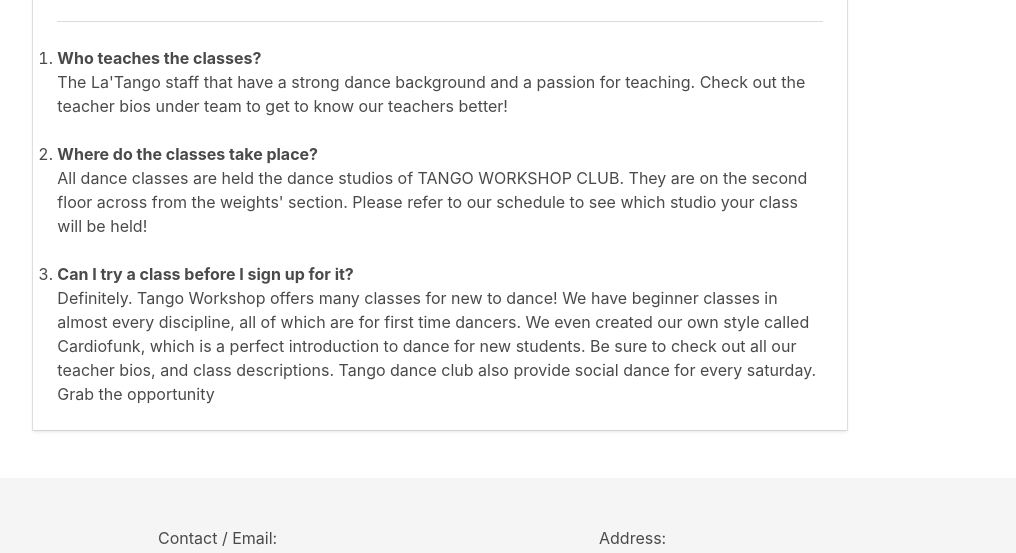
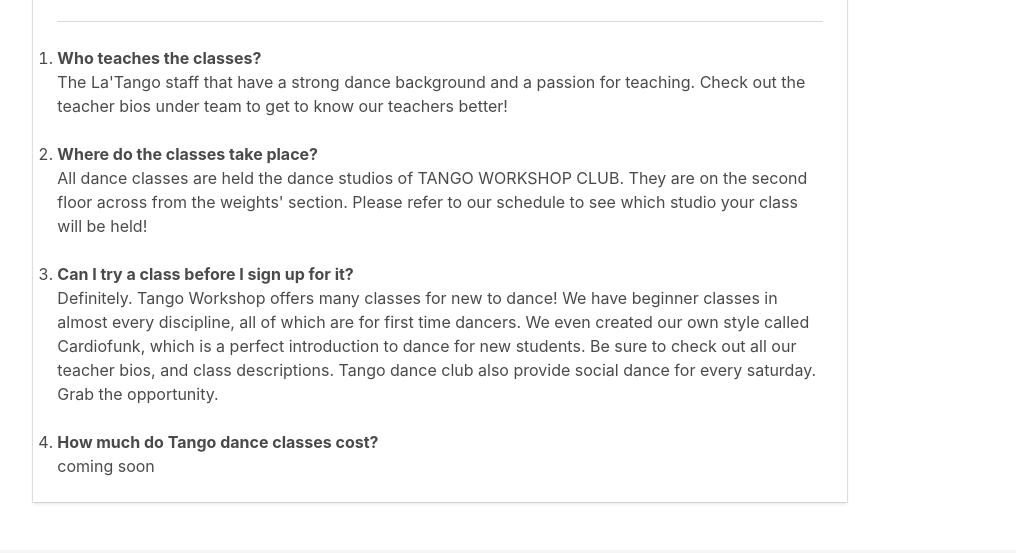
Before and after one commit to rogonnet/latango-web, a website: page public/index.html in a window 1280 px wide. Shown: the part 2856-3409 px from the top of the page, without its empty margins (200-1216 px from the left). Drawn offline with Linux system fonts and the light colour scheme.

Commit message:
add new faq

```diff
--- a/public/index.html
+++ b/public/index.html
@@ -220,7 +220,16 @@
                                     <ul>
                                         <li>
                                             <h6>Definitely. Tango Workshop offers many classes for new to dance! We have beginner classes in almost every discipline, all of which are for first time dancers. We even created our own style called Cardiofunk,
-                                                which is a perfect introduction to dance for new students. Be sure to check out all our teacher bios, and class descriptions. Tango dance club also provide social dance for every saturday. Grab the opportunity</h6>
+                                                which is a perfect introduction to dance for new students. Be sure to check out all our teacher bios, and class descriptions. Tango dance club also provide social dance for every saturday. Grab the opportunity.</h6>
+                                        </li>
+                                    </ul>
+                                </li>
+                                <br/>
+                                <li>
+                                    <h5><b>How much do Tango dance classes cost?</b></h5>
+                                    <ul>
+                                        <li>
+                                            <h6>coming soon</h6>
                                         </li>
                                     </ul>
                                 </li>
```
